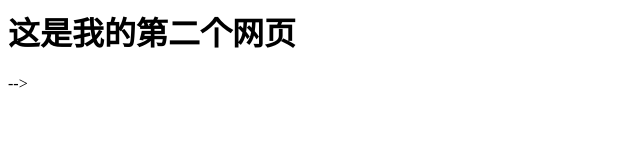
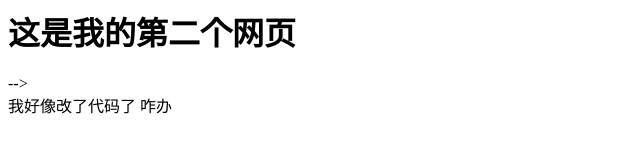
Before and after one commit to cen-kun/htmlDemoC, a plain HTML site: page 01_introduce/index2.html in a window 1280 px wide. Shown: the whole page, without its empty margins (0-640 px from the left). Drawn offline with Linux system fonts and the light colour scheme.

Commit message:
测试一下 冲突的解决

```diff
--- a/01_introduce/index2.html
+++ b/01_introduce/index2.html
@@ -32,7 +32,7 @@
 
 		-->
 
-
+		<div>我好像改了代码了 咋办</div>
 
 	</body>
 </html>
```
